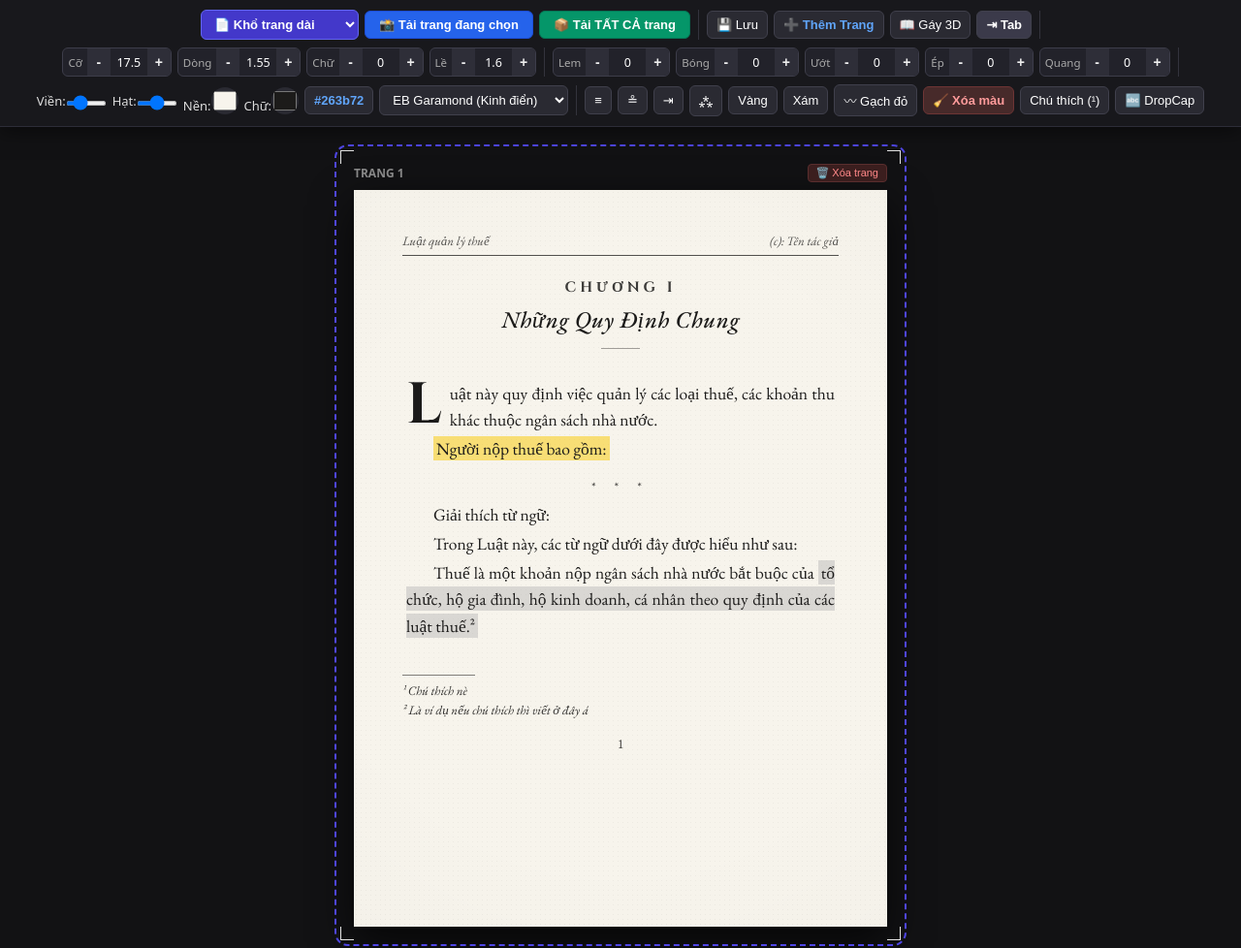
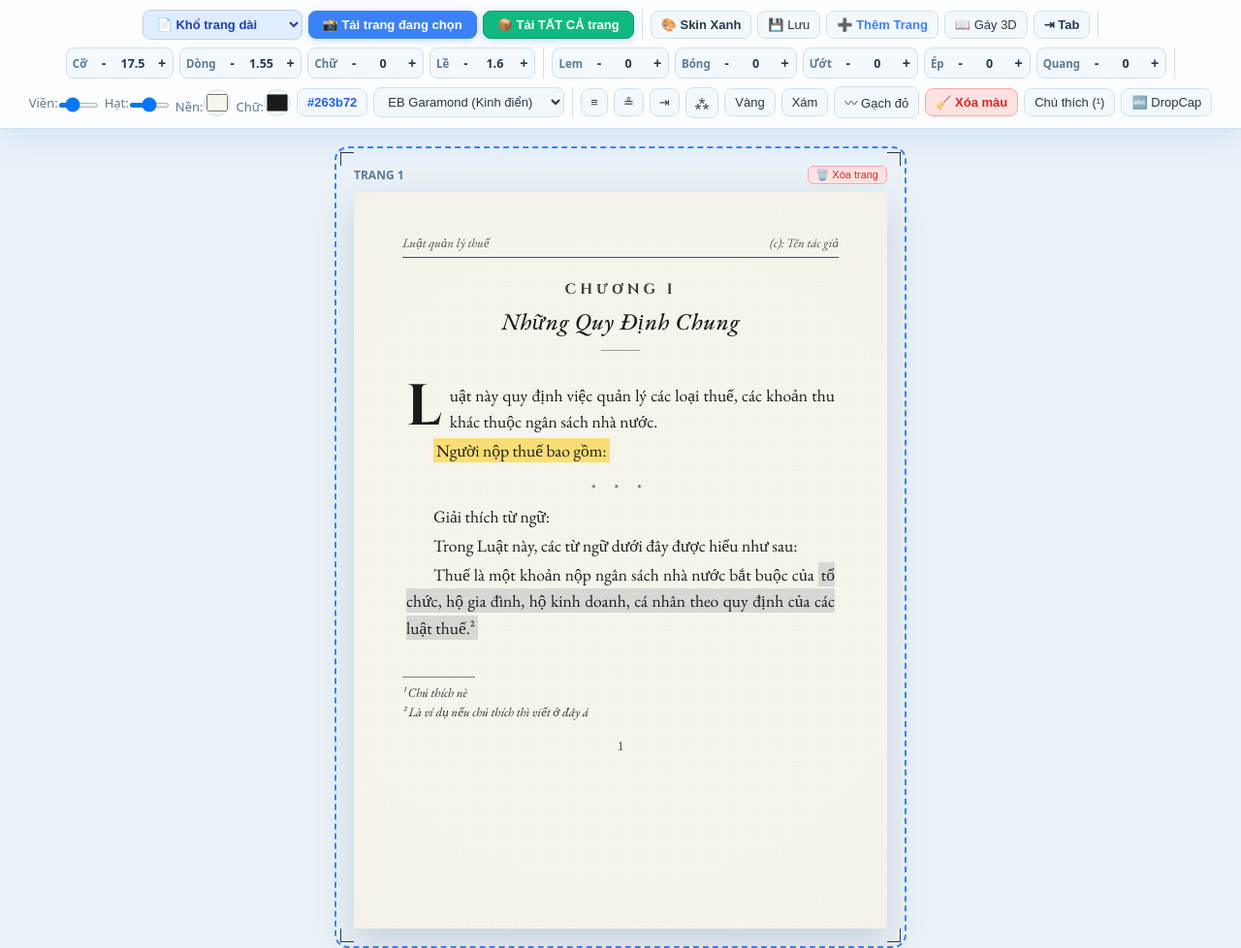
Before and after one commit to mixaohensiukay/gia-lap-trang-or-quotes-idk, a plain HTML site: page index.html in a window 1280 px wide. Shown: the top 978 px of the page at 97% size. Drawn offline with nearby package versions, Linux system fonts and the light colour scheme; a web font is replaced by a local one.

Commit message:
Update màu mè hoa lá hẹ

```diff
--- a/index.html
+++ b/index.html
@@ -23,46 +23,74 @@
   <script src="https://cdnjs.cloudflare.com/ajax/libs/html2canvas/1.4.1/html2canvas.min.js"></script>
 
   <style>
+    /* ========================================================================= */
+    /* HỆ THỐNG MÀU SẮC (THEME SKINS): MẶC ĐỊNH LÀ PASTEL XANH DƯƠNG XINH LUNG LINH */
+    /* ========================================================================= */
     :root {
-      --bg-editor: #121214;
+      /* Theme Pastel Blue (Mặc định) */
+      --ui-bg: #eaf2f8;                      /* Nền web xanh mây trời pastel */
+      --ui-toolbar-bg: rgba(255, 255, 255, 0.85); /* Thanh công cụ kính mờ trắng trong */
+      --ui-border: #cfe0ee;                  /* Viền xanh phấn êm dịu */
+      --ui-card-bg: #f3f8fc;                 /* Nền nút bấm pastel */
+      --ui-card-hover: #e2edf6;
+      --ui-text-main: #24384d;               /* Màu chữ xanh than sang trọng */
+      --ui-text-muted: #5e7994;
+      --ui-accent: #3b82f6;                  /* Xanh dương chủ đạo */
+      --ui-accent-hover: #2563eb;
+      --ui-shadow: 0 10px 30px rgba(59, 130, 246, 0.12);
+
+      /* Thông số trang sách giấy */
       --paper-cream: #f7f4ec;
-      --paper-aged: #eee5d3;
-      --paper-typewriter: #fdfbf7;
-      --paper-dark: #191817;
-
       --custom-bg: #f7f4ec;
       --custom-text: #1c1b1a;
       --font-size: 17.5px;
       --line-height: 1.55;
       --letter-spacing: 0px;
       --text-indent: 1.6em;
-
       --grain-opacity: 0.045;
       --vignette-opacity: 0.08;
     }
 
+    /* Theme Dark Studio (Dành cho ai thích viết đêm) */
+    body.theme-dark {
+      --ui-bg: #121214;
+      --ui-toolbar-bg: rgba(26, 26, 32, 0.9);
+      --ui-border: #33333f;
+      --ui-card-bg: #26262e;
+      --ui-card-hover: #353540;
+      --ui-text-main: #f0f0f5;
+      --ui-text-muted: #9595a8;
+      --ui-accent: #6366f1;
+      --ui-accent-hover: #4f46e5;
+      --ui-shadow: 0 10px 30px rgba(0, 0, 0, 0.6);
+    }
+
     * { box-sizing: border-box; margin: 0; padding: 0; -webkit-tap-highlight-color: transparent; }
 
     body {
-      background-color: var(--bg-editor);
+      background-color: var(--ui-bg);
       font-family: system-ui, -apple-system, sans-serif;
-      color: #e5e5e5;
+      color: var(--ui-text-main);
       display: flex;
       flex-direction: column;
       align-items: center;
-      padding: 0 0 60px 0;
+      padding: 0 0 70px 0;
       min-height: 100vh;
       overflow-x: hidden;
-    }
-
+      transition: background-color 0.3s ease;
+    }
+
+    /* THANH CÔNG CỤ KÍNH MỜ PASTEL (GLASSMORPHISM) */
     .toolbar-container {
       width: 100%;
       position: sticky;
       top: 0;
       z-index: 100;
-      background: #18181c;
-      border-bottom: 1px solid #2d2d38;
-      box-shadow: 0 4px 20px rgba(0,0,0,0.5);
+      background: var(--ui-toolbar-bg);
+      backdrop-filter: blur(12px);
+      -webkit-backdrop-filter: blur(12px);
+      border-bottom: 1px solid var(--ui-border);
+      box-shadow: var(--ui-shadow);
       display: flex;
       justify-content: center;
     }
@@ -78,7 +106,7 @@
       white-space: nowrap;
       -webkit-overflow-scrolling: touch;
       scrollbar-width: thin;
-      scrollbar-color: #3f3f4c transparent;
+      scrollbar-color: var(--ui-border) transparent;
     }
 
     @media (min-width: 1024px) {
@@ -95,7 +123,7 @@
       height: 4px;
     }
     .toolbar::-webkit-scrollbar-thumb {
-      background: #3f3f4c;
+      background: var(--ui-border);
       border-radius: 4px;
     }
 
@@ -104,8 +132,8 @@
       align-items: center;
       gap: 6px;
       font-size: 13px;
-      color: #ddd;
-      border-right: 1px solid #33333d;
+      color: var(--ui-text-muted);
+      border-right: 1px solid var(--ui-border);
       padding-right: 8px;
       flex-shrink: 0;
     }
@@ -116,49 +144,56 @@
     }
 
     .toolbar select, .toolbar button, .toolbar input[type="color"] {
-      background: #2a2a32;
-      color: #fff;
-      border: 1px solid #40404c;
-      padding: 6px 9px;
-      border-radius: 6px;
+      background: var(--ui-card-bg);
+      color: var(--ui-text-main);
+      border: 1px solid var(--ui-border);
+      padding: 6px 10px;
+      border-radius: 8px;
       font-size: 13px;
       cursor: pointer;
       outline: none;
-      transition: all 0.2s;
+      transition: all 0.2s ease;
       flex-shrink: 0;
+    }
+
+    .toolbar button:hover {
+      background: var(--ui-card-hover);
+      transform: translateY(-1px);
     }
 
     .toolbar input[type="color"] {
       width: 28px;
       height: 28px;
       padding: 0;
-      border: none;
+      border: 1px solid var(--ui-border);
       border-radius: 50%;
       overflow: hidden;
     }
 
+    /* STEPPERS BẤM SỐ XINH XẮN */
     .num-stepper {
       display: inline-flex;
       align-items: center;
-      background: #22222a;
-      border: 1px solid #3d3d4a;
-      border-radius: 6px;
+      background: var(--ui-card-bg);
+      border: 1px solid var(--ui-border);
+      border-radius: 8px;
       overflow: hidden;
-      height: 30px;
+      height: 32px;
     }
 
     .num-stepper span.stepper-label {
-      padding: 0 5px;
+      padding: 0 6px;
       font-size: 11.5px;
-      color: #aaa;
+      font-weight: 600;
+      color: var(--ui-text-muted);
       user-select: none;
     }
 
     .num-stepper button {
-      background: #2e2e38;
+      background: transparent;
       border: none;
-      color: #eee;
-      width: 24px;
+      color: var(--ui-text-main);
+      width: 22px;
       height: 100%;
       display: inline-flex;
       align-items: center;
@@ -170,16 +205,23 @@
       cursor: pointer;
     }
 
-    .num-stepper button:hover { background: #3f3f4c; }
-    .num-stepper button:active { background: #4f46e5; }
+    .num-stepper button:hover {
+      background: var(--ui-card-hover);
+    }
+
+    .num-stepper button:active {
+      background: var(--ui-accent);
+      color: #fff;
+    }
 
     .num-stepper input[type="number"] {
       width: 38px;
       height: 100%;
       background: transparent;
       border: none;
-      color: #fff;
+      color: var(--ui-text-main);
       font-size: 12.5px;
+      font-weight: 600;
       text-align: center;
       outline: none;
       font-family: inherit;
@@ -192,26 +234,36 @@
       margin: 0;
     }
 
-    .toolbar button:hover { background: #3b3b47; }
+    /* NÚT TẢI ẢNH NỔI BẬT */
     .toolbar button.primary {
-      background: #2563eb;
-      border-color: #1d4ed8;
+      background: var(--ui-accent);
+      border-color: var(--ui-accent);
+      color: #fff;
       font-weight: 600;
       padding: 6px 14px;
-    }
-    .toolbar button.primary:hover { background: #1d4ed8; }
+      box-shadow: 0 2px 8px rgba(59, 130, 246, 0.25);
+    }
+    .toolbar button.primary:hover {
+      background: var(--ui-accent-hover);
+    }
 
     .btn-active {
-      background: #4f46e5 !important;
-      border-color: #6366f1 !important;
+      background: var(--ui-accent) !important;
+      border-color: var(--ui-accent) !important;
       font-weight: bold;
       color: #fff !important;
     }
 
     .highlight-select {
-      background: #4338ca !important;
-      font-weight: bold;
-      border-color: #6366f1 !important;
+      background: #e0ecff !important;
+      font-weight: 600;
+      border-color: #bcd4f5 !important;
+      color: #1e40af !important;
+    }
+    body.theme-dark .highlight-select {
+      background: #312e81 !important;
+      border-color: #4338ca !important;
+      color: #c7d2fe !important;
     }
 
     .btn-icon {
@@ -250,9 +302,8 @@
       transition: outline 0.2s;
     }
 
-    /* Đánh dấu trang đang được người dùng bấm chọn */
     .stage-wrapper.active-page {
-      outline: 2px dashed #4f46e5;
+      outline: 2px dashed var(--ui-accent);
       outline-offset: 4px;
       border-radius: 8px;
     }
@@ -263,25 +314,33 @@
       align-items: center;
       margin-bottom: 8px;
       font-size: 12px;
-      color: #888;
+      color: var(--ui-text-muted);
       font-weight: 600;
     }
 
     .btn-delete-page {
+      background: #fee2e2 !important;
+      color: #dc2626 !important;
+      border: 1px solid #fca5a5 !important;
+      padding: 2px 8px !important;
+      font-size: 11px !important;
+      border-radius: 6px !important;
+    }
+    body.theme-dark .btn-delete-page {
       background: #3b1e1e !important;
       color: #ff8888 !important;
       border: 1px solid #5a2e2e !important;
-      padding: 2px 8px !important;
-      font-size: 11px !important;
-      border-radius: 4px !important;
     }
 
     .crop-mark {
       position: absolute;
       width: 14px;
       height: 14px;
+      border-color: rgba(94, 121, 148, 0.4);
+      pointer-events: none;
+    }
+    body.theme-dark .crop-mark {
       border-color: rgba(255, 255, 255, 0.22);
-      pointer-events: none;
     }
     .crop-tl { top: 0; left: 0; border-top: 1.5px solid; border-left: 1.5px solid; }
     .crop-tr { top: 0; right: 0; border-top: 1.5px solid; border-right: 1.5px solid; }
@@ -291,6 +350,9 @@
     .book-wrapper {
       background: #111;
       border-radius: 4px;
+      box-shadow: 0 16px 40px rgba(36, 56, 77, 0.18);
+    }
+    body.theme-dark .book-wrapper {
       box-shadow: 0 16px 44px rgba(0,0,0,0.7);
     }
 
@@ -574,17 +636,18 @@
           <option value="page">📄 Khổ trang dài</option>
           <option value="quote">🔲 Quote vuông 1:1</option>
         </select>
-        <!-- HAI LỰA CHỌN TẢI: TẢI TRANG ĐANG CHỌN HOẶC TẢI TẤT CẢ -->
         <button class="primary" onclick="exportActivePage()">📸 Tải trang đang chọn</button>
-        <button class="primary" style="background:#059669;border-color:#047857;" onclick="exportAllPages()">📦 Tải TẤT CẢ trang</button>
+        <button class="primary" style="background:#10b981;border-color:#059669;" onclick="exportAllPages()">📦 Tải TẤT CẢ trang</button>
       </div>
 
-      <!-- Nhóm 2: Dự án & Thêm trang mới -->
+      <!-- Nhóm 2: Skin giao diện, Dự án & Thêm trang mới -->
       <div class="toolbar-group">
-        <button onclick="savePresetManual()" title="Lưu lại toàn bộ các trang và định dạng">💾 Lưu</button>
-        <button onclick="addNewPage()" title="Thêm một trang mới nằm tiếp theo phía dưới" style="font-weight:bold;color:#60a5fa;">➕ Thêm Trang</button>
+        <!-- NÚT CHUYỂN SKIN PASTEL BLUE / DARK STUDIO -->
+        <button onclick="toggleThemeSkin()" id="themeSkinBtn" title="Đổi giao diện Pastel Xanh / Dark Studio" style="font-weight: 600;">🎨 Skin Xanh</button>
+        <button onclick="savePresetManual()" title="Lưu lại toàn bộ định dạng">💾 Lưu</button>
+        <button onclick="addNewPage()" title="Thêm một trang mới nằm tiếp theo phía dưới" style="font-weight:bold;color:var(--ui-accent);">➕ Thêm Trang</button>
         <button id="spineBtn" onclick="toggleSpine()" title="Bật/Tắt bóng gáy sách 3D (Chỉ áp dụng trang dài)">📖 Gáy 3D</button>
-        <button class="prevent-lose-focus" onclick="insertTabIndent()" title="Thụt đầu dòng chuẩn sách" style="font-weight: bold; background: #3b3a4a;">⇥ Tab</button>
+        <button class="prevent-lose-focus" onclick="insertTabIndent()" title="Thụt đầu dòng chuẩn sách" style="font-weight: bold;">⇥ Tab</button>
       </div>
 
       <!-- Nhóm 3: Cỡ chữ & Giãn dòng -->
@@ -662,7 +725,7 @@
         <label title="Hạt giấy">Hạt:<input type="range" min="0" max="0.1" step="0.01" value="0.045" oninput="updateStyle('--grain-opacity', this.value)" style="width:42px;height:5px;cursor:ew-resize;"></label>
         <label title="Đổi màu nền">Nền:<input type="color" id="bgPicker" value="#f7f4ec" onchange="setCustomBg(this.value)"></label>
         <label title="Đổi màu chữ">Chữ:<input type="color" id="textPicker" value="#1c1b1a" onchange="setCustomText(this.value)"></label>
-        <button onclick="setCustomText('#263b72')" style="color: #60a5fa; font-weight: bold;">#263b72</button>
+        <button onclick="setCustomText('#263b72')" style="color: #2563eb; font-weight: bold;">#263b72</button>
 
         <select id="fontSelect" onchange="changeFont(this.value)">
           <option value="font-alegreya">Alegreya (Thơ mộng)</option>
@@ -686,7 +749,7 @@
         <button class="prevent-lose-focus" onclick="toggleFormatSpan('hl-yellow')">Vàng</button>
         <button class="prevent-lose-focus" onclick="toggleFormatSpan('hl-gray')">Xám</button>
         <button class="prevent-lose-focus" onclick="toggleFormatSpan('pencil-underline')">〰 Gạch đỏ</button>
-        <button class="prevent-lose-focus" onclick="clearHighlightFormatting()" title="Xóa toàn bộ màu Highlight & Gạch đỏ" style="background: #472a2a; border-color: #6e3535; color: #ff9b9b; font-weight: bold;">🧹 Xóa màu</button>
+        <button class="prevent-lose-focus" onclick="clearHighlightFormatting()" title="Xóa toàn bộ màu Highlight & Gạch đỏ" style="background: #fee2e2; border-color: #fca5a5; color: #dc2626; font-weight: bold;">🧹 Xóa màu</button>
 
         <button class="prevent-lose-focus" onclick="insertFootnoteMark()">Chú thích (¹)</button>
         <button class="prevent-lose-focus" onclick="applyDropCap()">🔤 DropCap</button>
@@ -694,7 +757,6 @@
     </div>
   </div>
 
-  <!-- VÙNG HIỂN THỊ CHỨA TOÀN BỘ CÁC TRANG NỐI TIẾP NHAU -->
   <div class="viewport" id="viewportArea">
     <div class="pages-container" id="pagesContainer">
 
@@ -778,6 +840,25 @@
     let currentMode = 'page';
     let nextFootnoteNumber = 3;
     let pageCount = 1;
+    let currentSkin = 'pastel'; // Mặc định là pastel xanh mây trời
+
+    // =========================================================================
+    // TÍNH NĂNG CHUYỂN SKIN GIAO DIỆN (PASTEL BLUE / DARK STUDIO)
+    // =========================================================================
+    function toggleThemeSkin() {
+      const body = document.body;
+      const btn = document.getElementById('themeSkinBtn');
+      if (currentSkin === 'pastel') {
+        body.classList.add('theme-dark');
+        currentSkin = 'dark';
+        btn.innerText = "🎨 Skin Tối";
+      } else {
+        body.classList.remove('theme-dark');
+        currentSkin = 'pastel';
+        btn.innerText = "🎨 Skin Xanh";
+      }
+      autoSavePreset();
+    }
 
     // CON LĂN CHUỘT TRƯỢT NGANG TRÊN PC
     const toolbarEl = document.getElementById('mainToolbar');
@@ -833,7 +914,6 @@
       }
     });
 
-    // TỰ ĐỘNG THU NHỎ TẤT CẢ CÁC TRANG VỪA VẶN MÀN HÌNH ĐIỆN THOẠI
     function autoFitMobile() {
       const viewport = document.getElementById('viewportArea');
       if (!viewport) return;
@@ -863,21 +943,16 @@
       autoFitMobile();
     });
 
-    // CHỌN TRANG ĐANG THAO TÁC KHI NGƯỜI DÙNG BẤM VÀO
     function setActivePage(stageEl) {
       document.querySelectorAll('.stage-wrapper').forEach(el => el.classList.remove('active-page'));
       stageEl.classList.add('active-page');
     }
 
-    // =========================================================================
-    // TÍNH NĂNG THÊM TRANG MỚI NỐI TIẾP PHÍA DƯỚI
-    // =========================================================================
     function addNewPage() {
       pageCount++;
       const container = document.getElementById('pagesContainer');
       const firstPageStage = container.querySelector('.stage-wrapper');
 
-      // Lấy tên sách & tác giả của trang 1 để đồng bộ sang trang mới
       const leftHeader = firstPageStage.querySelector('.header-left')?.innerText || "Luật quản lý thuế";
       const rightHeader = firstPageStage.querySelector('.header-right')?.innerText || "(c): Tên tác giả";
       const quoteBookTitle = firstPageStage.querySelector('.quote-title')?.innerText || "TỰA ĐỀ TRUYỆN";
@@ -945,12 +1020,9 @@
 
       applyAllTextEffects();
       setTimeout(autoFitMobile, 50);
-
-      // Cuộn êm xuống trang vừa tạo
       newSandbox.scrollIntoView({ behavior: 'smooth', block: 'center' });
     }
 
-    // XÓA MỘT TRANG BẤT KỲ
     function deletePage(event, btnEl) {
       event.stopPropagation();
       const allSandboxes = document.querySelectorAll('.scale-sandbox');
@@ -963,7 +1035,6 @@
       const sandbox = btnEl.closest('.scale-sandbox');
       sandbox.remove();
 
-      // Chọn lại trang đầu tiên làm trang active
       const remaining = document.querySelectorAll('.stage-wrapper');
       if (remaining.length > 0) setActivePage(remaining[0]);
       setTimeout(autoFitMobile, 50);
@@ -1185,6 +1256,7 @@
         wet: document.getElementById('wetSlider').value,
         press: document.getElementById('pressSlider').value,
         glow: document.getElementById('glowSlider').value,
+        skin: currentSkin,
         pages: pagesData
       };
       localStorage.setItem('book_multipage_preset', JSON.stringify(data));
@@ -1192,7 +1264,7 @@
 
     function savePresetManual() {
       autoSavePreset();
-      alert("✅ Đã lưu toàn bộ các trang và định dạng!");
+      alert("✅ Đã lưu toàn bộ các trang và thiết lập!");
     }
 
     function loadSavedPreset() {
@@ -1200,6 +1272,16 @@
       if (!saved) return;
       try {
         const data = JSON.parse(saved);
+        if (data.skin) {
+          currentSkin = data.skin;
+          if (currentSkin === 'dark') {
+            document.body.classList.add('theme-dark');
+            document.getElementById('themeSkinBtn').innerText = "🎨 Skin Tối";
+          } else {
+            document.body.classList.remove('theme-dark');
+            document.getElementById('themeSkinBtn').innerText = "🎨 Skin Xanh";
+          }
+        }
         if (data.font) {
           document.getElementById('fontSelect').value = data.font;
           changeFont(data.font);
@@ -1228,7 +1310,6 @@
         if (data.press !== undefined) document.getElementById('pressSlider').value = data.press;
         if (data.glow !== undefined) document.getElementById('glowSlider').value = data.glow;
 
-        // Phục hồi lại toàn bộ danh sách các trang đã lưu
         if (data.pages && data.pages.length > 0) {
           const container = document.getElementById('pagesContainer');
           container.innerHTML = '';
@@ -1274,7 +1355,6 @@
       const supText = toSuperscript(input.trim());
       document.execCommand("insertText", false, supText);
 
-      // Thêm vào đúng phần chú thích của trang đang active
       const activeStage = document.querySelector('.stage-wrapper.active-page') || document.querySelector('.stage-wrapper');
       const footnotesBox = activeStage.querySelector('.footnotes');
       if (footnotesBox) {
@@ -1298,9 +1378,6 @@
       if (parentP) parentP.classList.add('has-dropcap');
     }
 
-    // =========================================================================
-    // LÕI KẾT XUẤT 1 TRANG SÁCH THÀNH ẢNH 4K SẮC NÉT
-    // =========================================================================
     async function renderPageToCanvas(pageEl) {
       const sandbox = pageEl.closest('.scale-sandbox');
       const prevTransform = sandbox.style.transform;
@@ -1376,7 +1453,6 @@
       return finalCanvas;
     }
 
-    // TẢI FILE CANVAS VỀ MÁY HOẶC MỞ MENU SHARE
     function downloadCanvas(canvas, fileName) {
       return new Promise((resolve) => {
         canvas.toBlob(async (blob) => {
@@ -1407,7 +1483,6 @@
       });
     }
 
-    // 1. TẢI ĐÚNG TRANG ĐANG CHỌN (ACTIVE PAGE)
     async function exportActivePage() {
       const activeStage = document.querySelector('.stage-wrapper.active-page') || document.querySelector('.stage-wrapper');
       if (!activeStage) return;
@@ -1432,7 +1507,6 @@
       }
     }
 
-    // 2. TẢI TẤT CẢ CÁC TRANG CÙNG LÚC
     async function exportAllPages() {
       const stages = document.querySelectorAll('.stage-wrapper');
       if (stages.length === 0) return;
@@ -1449,7 +1523,6 @@
           const canvas = await renderPageToCanvas(pageEl);
           const fileName = `${currentMode === 'quote' ? 'quote' : 'sach'}_Trang_${pageNum}_4K_${Date.now()}.png`;
           await downloadCanvas(canvas, fileName);
-          // Nghỉ 800ms giữa các trang để máy kịp giải phóng bộ nhớ RAM
           await new Promise(r => setTimeout(r, 800));
         }
         alert(`✅ Đã tải xuống toàn bộ ${stages.length} trang thành công!`);
```
